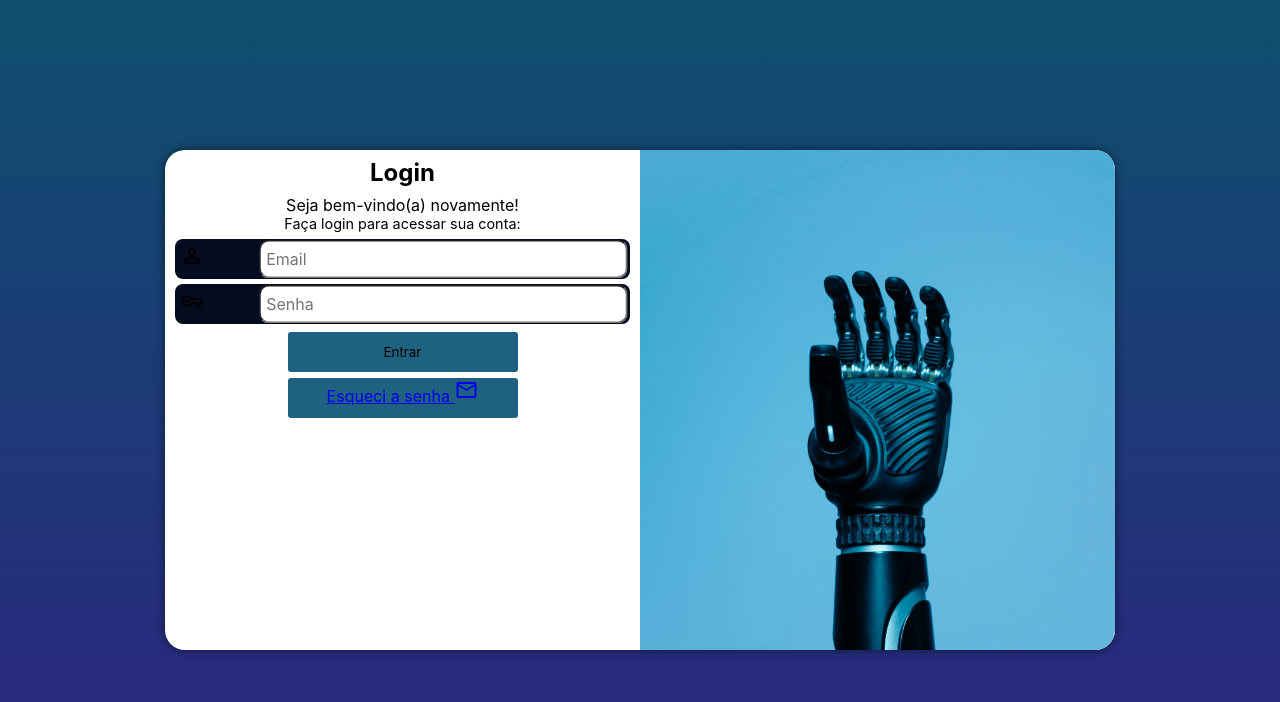
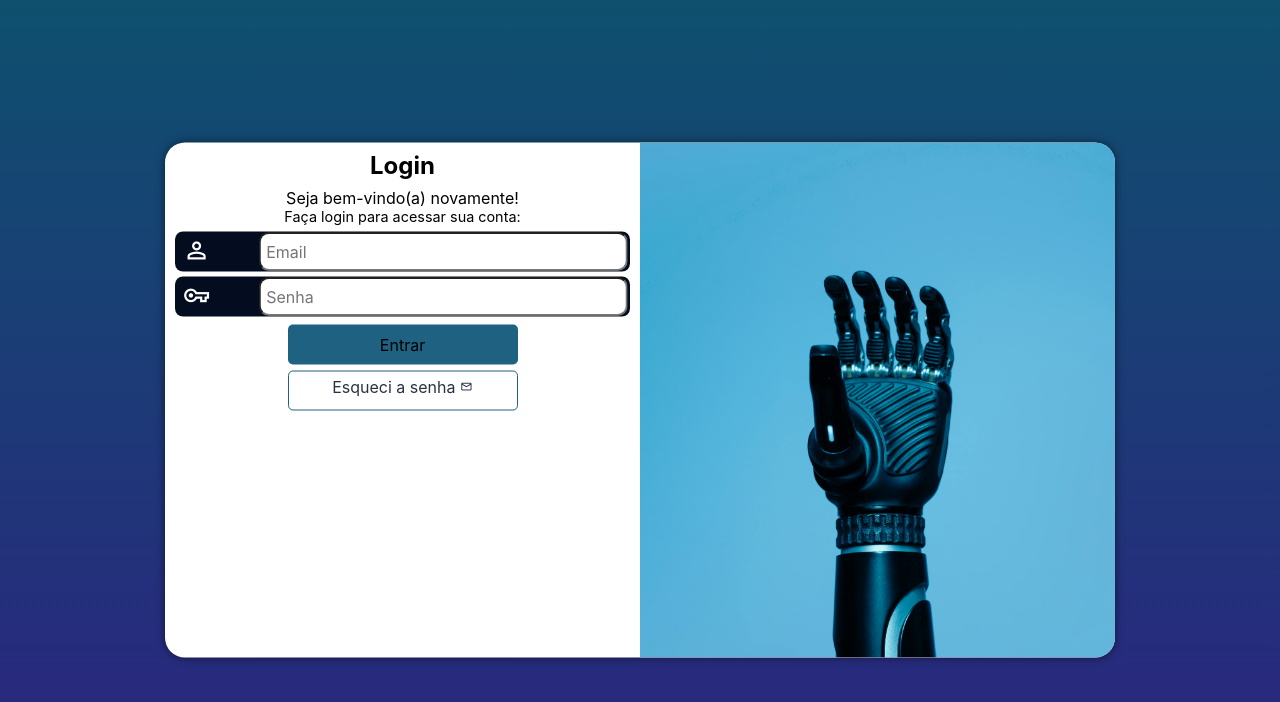
Before and after one commit to vero-slv/projeto-login, a plain HTML site: page index.html in a window 1280 px wide. Drawn offline with nearby package versions, Linux system fonts and the light colour scheme.

Commit message:
Formatação de formulário
Adição de elementos de estilo no formulário

```diff
--- a/index.html
+++ b/index.html
@@ -21,17 +21,17 @@
                 <p id="dois">Faça login para acessar sua conta:</p>
                 <form action="login.php" method="post">
                     <div id="email">
-                        <span class="material-symbols-outlined">person</span>
+                        <span id="person" class="material-symbols-outlined">person</span>
                         <input type="email" name="email" id="iemail" required placeholder="Email" autocomplete="email" maxlength="30">
                         <label for="iemail"></label>
                     </div>
                     <div id="senha">
-                        <span class="material-symbols-outlined">vpn_key</span>
+                        <span id="key" class="material-symbols-outlined">vpn_key</span>
                         <input type="password" name="senha" id="isenha" required placeholder="Senha" autocomplete="current-password" minlength="8" maxlength="15">
                         <label for="isenha"></label>
                     </div>
                     <input type="submit" value="Entrar">
-                    <a href="#" hreflang="pt-br" target="_blank">Esqueci a senha <span class="material-symbols-outlined">mail</span> </a>
+                    <a href="#" hreflang="pt-br" target="_blank">Esqueci a senha <span id="mail" class="material-symbols-outlined">mail</span> </a>
                 </form>
             </div>
         </section>
--- a/styles/style.css
+++ b/styles/style.css
@@ -26,7 +26,7 @@ section#login {
     border-radius: 20px;
     box-shadow: 0px 0px 10px rgba(0, 0, 0, 0.521);
     width: 250px;
-    height: 500px;
+    height: 515px;
     position: absolute;
     top: 50%;
     left: 50%;
@@ -116,22 +116,47 @@ div#senha > input#isenha {
 
 form > input[type=submit] {
     display: block;
+    font-size: 1em;
     width: 230px;
     height: 40px;
     margin: auto;
-    border-radius: 3px;
+    border-radius: 5px;
     border: none;
     background-color: #1e6180;
     margin-top: 8px;
+    cursor: pointer;
+}
+
+form > input[type=submit]:hover {
+    background-color: #2565837c;
 }
 
 form > a {
     display: block;
+    font-size: 1em;
     text-align: center;
     width: 230px;
     height: 40px;
     margin: auto;
     margin-top: 6px;
-    background-color: #1e6180;
-    border-radius: 3px;
+    border: 1px solid #1e6180;
+    color: #030d1fd8;
+    border-radius: 5px;
+    text-decoration: none;
+    padding-top: 5px;
 }
+
+form > a > span#mail {
+    font-size: 0.8em;
+}
+
+form > a:hover {
+    background-color: #2565837c;
+    border-color: #1e6180;
+}
+
+div > span#person, span#key {
+    color: white;
+    text-indent: 3px;
+    font-size: 1.7em;
+}
```
